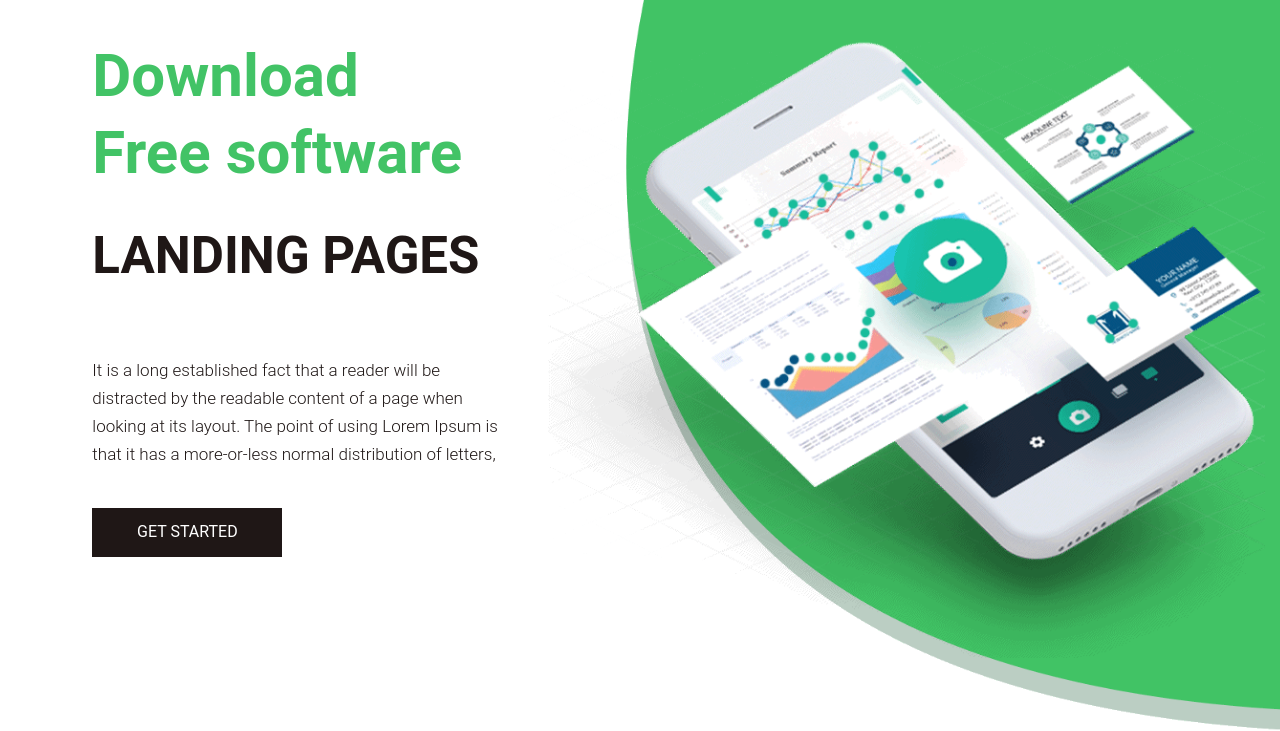
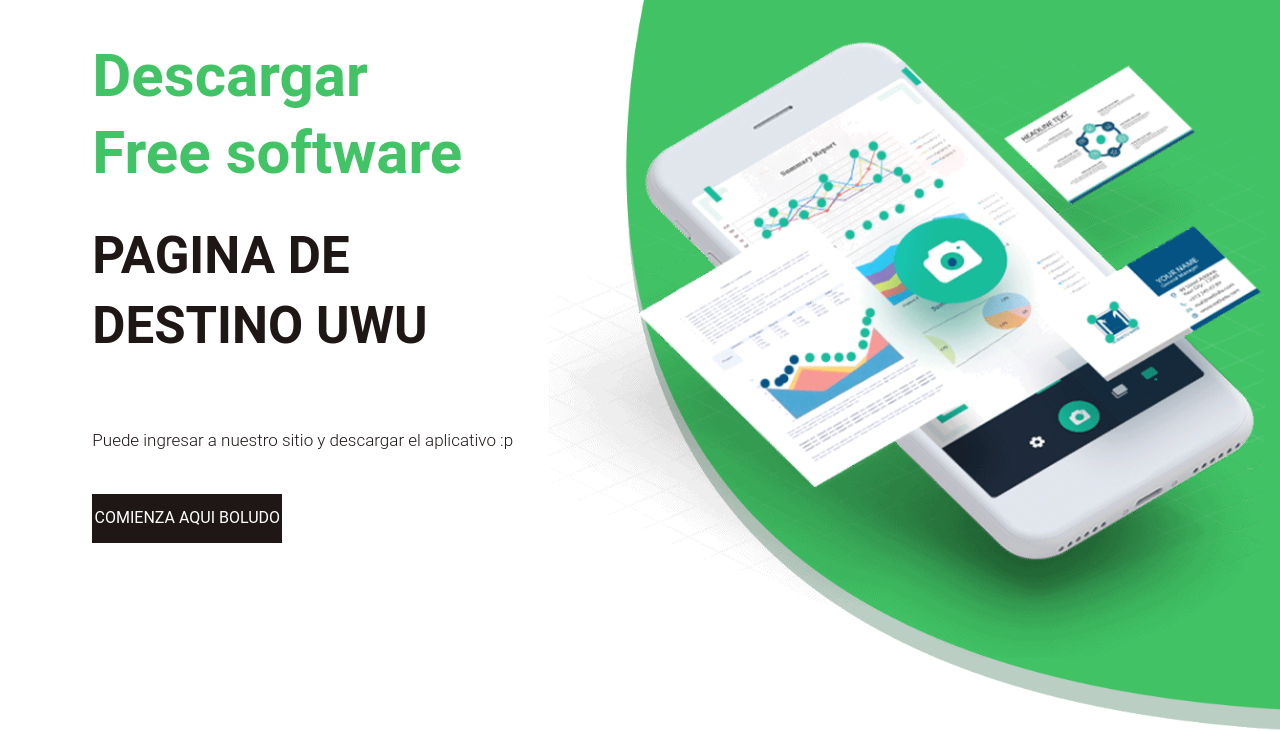
Before and after one commit to Chazak21/Capacitacion, a plain HTML site: page index.html in a window 1280 px wide. Shown: the part 95-826 px from the top of the page. Drawn offline with nearby package versions, Linux system fonts and the light colour scheme.

Commit message:
Modificacion de idioma index
se realiza modificación de idioma en el archivo index.html al idioma español

```diff
--- a/index.html
+++ b/index.html
@@ -71,10 +71,10 @@
                   <div class="row d_flex">
                      <div class="col-md-5">
                         <div class="text-bg">
-                           <span>Download <br> Free software</span>
-                           <h1>landing pages</h1>
-                           <p>It is a long established fact that a reader will be distracted by the readable content of a page when looking at its layout. The point of using Lorem Ipsum is that it has a more-or-less normal distribution of letters,</p>
-                           <a href="#">Get Started</a>
+                           <span>Descargar <br> Free software</span>
+                           <h1>Pagina de destino uwu</h1>
+                           <p>Puede ingresar a nuestro sitio y descargar el aplicativo :p</p>
+                           <a href="#">Comienza aqui boludo</a>
                         </div>
                      </div>
                      <div class="col-md-7">
```
